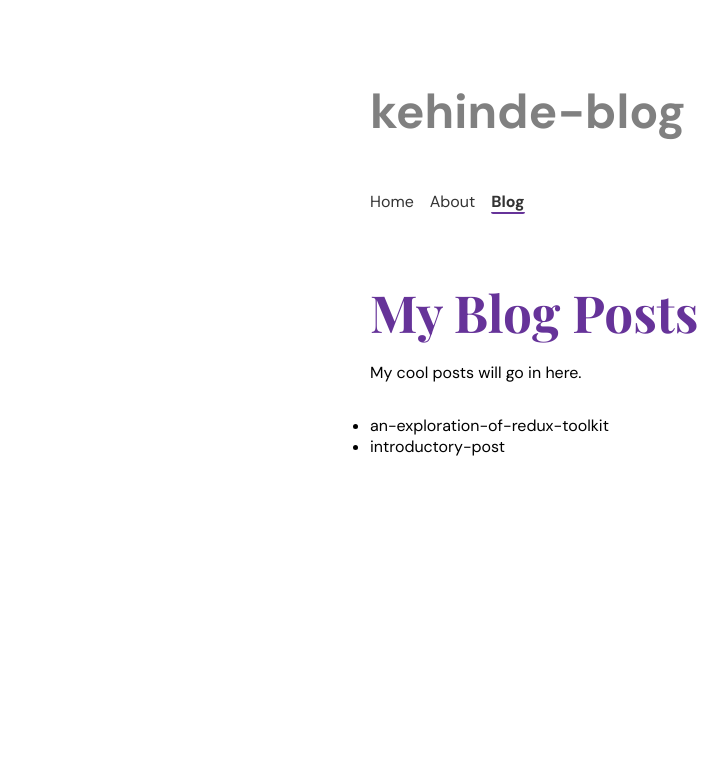
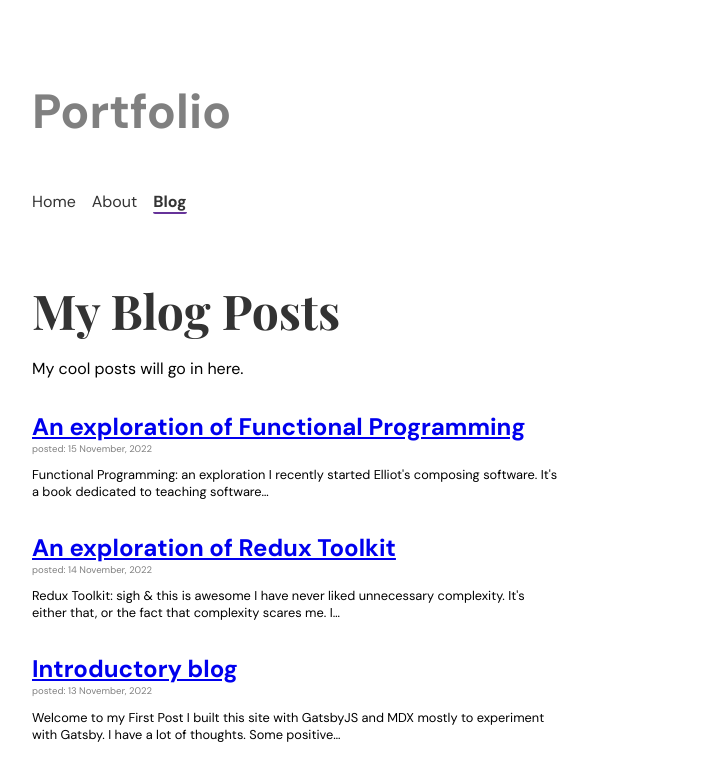
Before and after one commit to adeleke5140/My-blog, a Gatsby site: page /blog in a window 1280 px wide. Shown: the whole page, without its empty margins (20-748 px from the left). Built offline with nearby package versions, Linux system fonts and the light colour scheme; Gatsby itself is replaced by a stand-in of ours.

Commit message:
add proper path, update blog and update styling

```diff
--- a/blog/an-exploration-of-redux-toolkit.mdx
+++ b/blog/an-exploration-of-redux-toolkit.mdx
@@ -4,11 +4,16 @@ date: "2022-11-14"
 slug: "an-exploration-of-redux-toolkit"
 ---
 
-# Redux Toolkit: An exploration
+# Redux Toolkit: sigh & this is awesome
 
-I have never liked unnecessary complexity. It's either that, or the fact that
-complexity scares me. I believe that to be testament to the kind of values I hold
-especially regarding facing challenges.
+I have never liked unnecessary complexity.
+
+<br />
+
+It's either that, or the fact that complexity scares me. I believe that to be testament
+to the kind of values I hold especially regarding facing challenges.
+
+<br />
 
 Redux and Redux Toolkit have always looked daunting to me. I wondered why it was
 necessary and why I had to learn them. Truth be told, as much as I wanted to be
--- /dev/null
+++ b/blog/functional-programming.mdx
@@ -0,0 +1,18 @@
+---
+title: "An exploration of Functional Programming"
+date: "2022-11-15"
+slug: "functional-programming"
+---
+
+# Functional Programming: an exploration
+
+I recently started Elliot's composing software.
+It's a book dedicated to teaching software composition as a software craftsman.
+
+I have heard about composing software a number of times. Mostly in relation to
+functional programming in Javascript. This time, Elliot takes a deep dive into
+the why and how of functional programming.
+
+## What I knew
+
+My knowledge used to be limited to just ...
--- a/blog/introductory-post.mdx
+++ b/blog/introductory-post.mdx
@@ -4,15 +4,8 @@ date: "2022-11-13"
 slug: "first-post"
 ---
 
-# My Foray into functional programming
+# Welcome to my First Post
 
-I recently started Elliot's composing software.
-It's a book dedicated to teaching software composition as a software craftsman.
+I built this site with GatsbyJS and MDX mostly to experiment with Gatsby.
 
-I have heard about composing software a number of times. Mostly in relation to
-functional programming in Javascript. This time, Elliot takes a deep dive into
-the why and how of functional programming.
-
-## What I knew
-
-My knowledge used to be limited to just ...
+I have a lot of thoughts. Some positive and others, negative.
--- a/gatsby-config.js
+++ b/gatsby-config.js
@@ -3,7 +3,7 @@
  */
 module.exports = {
   siteMetadata: {
-    title: `kehinde-blog`,
+    title: `Portfolio`,
     siteUrl: `https://www.yourdomain.tld`
   },
   plugins: [
--- a/src/components/layout.css
+++ b/src/components/layout.css
@@ -1,13 +1,14 @@
 .container {
   font-family: "DM Sans";
-  margin: auto;
-  max-width: 500px;
   padding-top: 2rem;
+  max-width: 1240px;
+  margin: 0 auto;
+  padding: 2em;
 }
 
 .heading {
-  font-size: 4vw;
-  color: rebeccapurple;
+  font-size: 3rem;
+  color: #333;
   margin: 4rem 0 1rem;
 }
 
--- a/src/pages/blog.js
+++ /dev/null
@@ -1,32 +0,0 @@
-import * as React from "react"
-import Layout from "../components/layout"
-import Seo from "../components/seo"
-import { graphql } from "gatsby"
-
-const BlogPage = ({ data }) => {
-  const blogs = data.allFile.nodes
-  return (
-    <Layout pageTitle="My Blog Posts">
-      <p style={{ marginBottom: "2em" }}>My cool posts will go in here.</p>
-      <ul>
-        {blogs.map((blog) => (
-          <li key={blog.name}>{blog.name}</li>
-        ))}
-      </ul>
-    </Layout>
-  )
-}
-
-export const query = graphql`
-  query {
-    allFile {
-      nodes {
-        name
-      }
-    }
-  }
-`
-
-export const Head = () => <Seo title="Blog" />
-
-export default BlogPage
--- /dev/null
+++ b/src/pages/blog/index.js
@@ -0,0 +1,47 @@
+import * as React from "react"
+import Layout from "../../components/layout"
+import Seo from "../../components/seo"
+import { graphql, Link } from "gatsby"
+
+const BlogPage = ({ data }) => {
+  const blogs = data.allMdx.nodes
+
+  return (
+    <Layout pageTitle="My Blog Posts">
+      <p style={{ marginBottom: "2em" }}>My cool posts will go in here.</p>
+      {blogs.map((blog) => (
+        <article className="blog">
+          <h2 className="blog-title">
+            <Link to={`/blog/${blog.frontmatter.slug}`}>
+              {blog.frontmatter.title}
+            </Link>
+          </h2>
+          <p className="blog-date">posted: {blog.frontmatter.date}</p>
+          <p className="blog-excerpt" style={{ maxWidth: "60ch" }}>
+            {blog.excerpt}
+          </p>
+        </article>
+      ))}
+    </Layout>
+  )
+}
+
+export const query = graphql`
+  query {
+    allMdx(sort: { frontmatter: { date: DESC } }) {
+      nodes {
+        frontmatter {
+          date(formatString: "D MMMM, YYYY")
+          title
+          slug
+        }
+        id
+        excerpt
+      }
+    }
+  }
+`
+
+export const Head = () => <Seo title="Blog" />
+
+export default BlogPage
--- a/src/styles/main.css
+++ b/src/styles/main.css
@@ -21,5 +21,10 @@ h1 {
 
 .blog-date {
   color: gray;
-  font-size: 0.8em;
+  font-size: 0.6rem;
+  margin-bottom: 0.7rem;
 }
+
+.blog-excerpt {
+  font-size: 0.8rem;
+}
```
Also changed, not shown: src/pages/blog/{mdx.frontmatter__slug}.js (added, +33 -0 lines), src/pages/index.js (+4 -4 lines).
